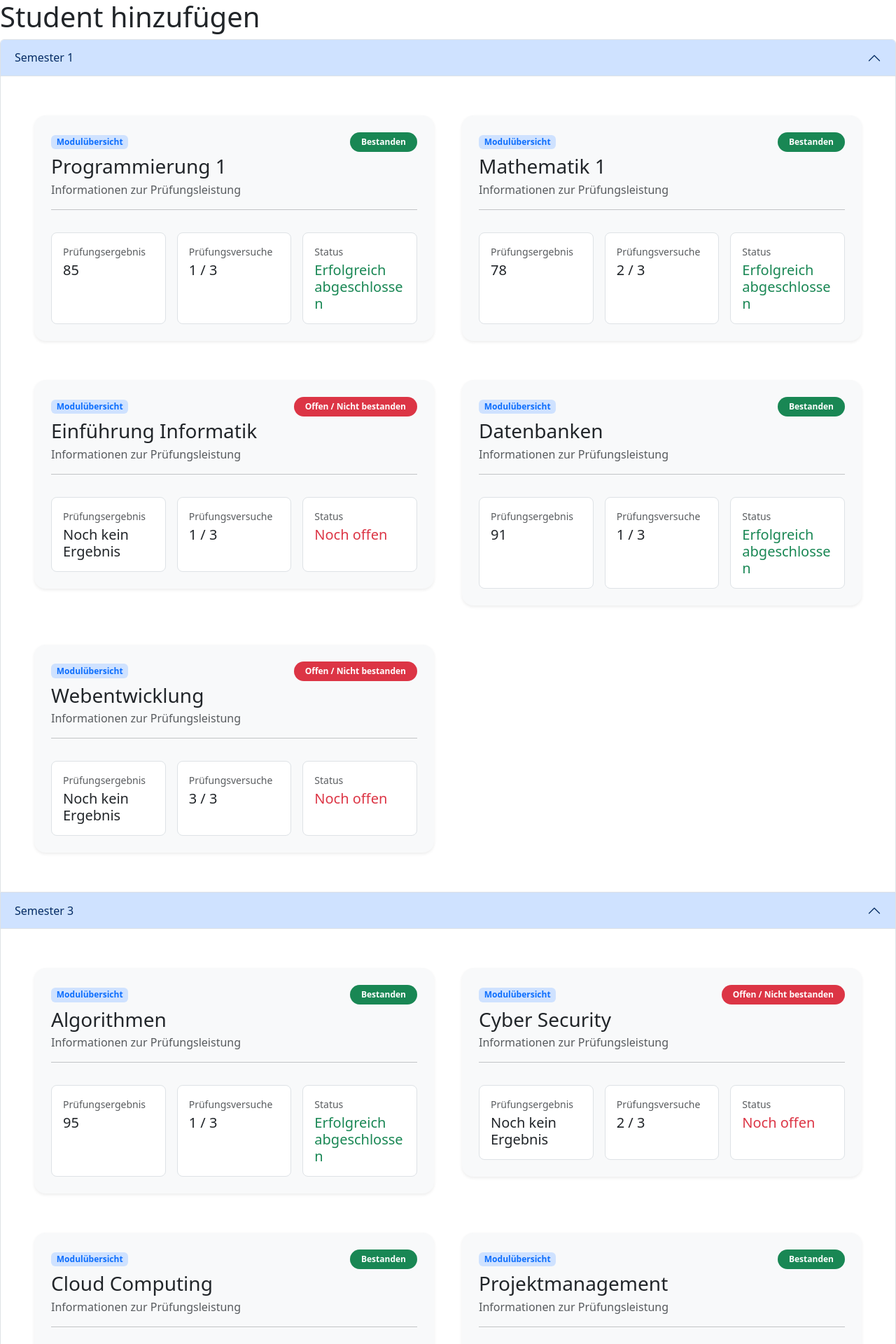
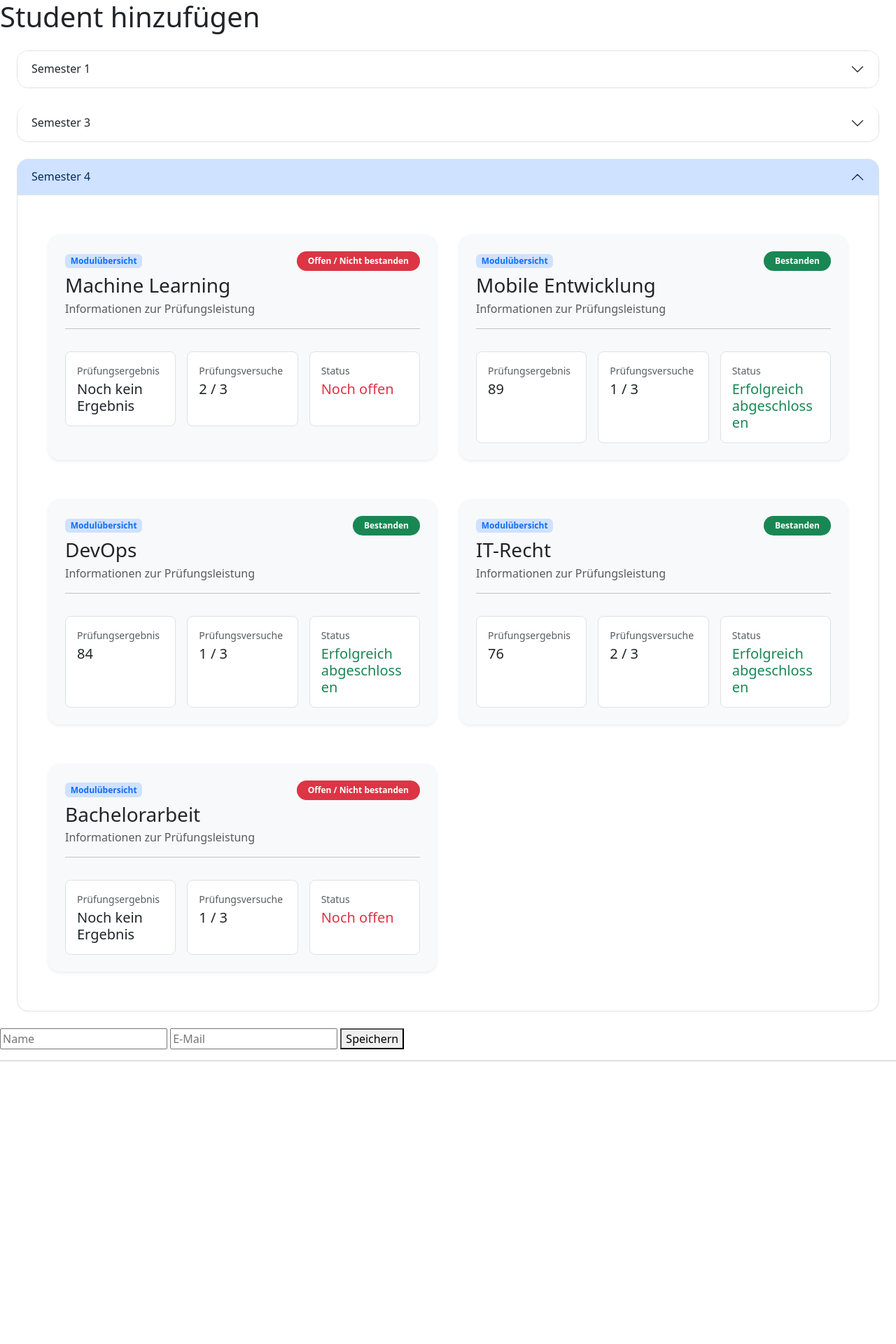
Before and after one commit to Stefanb0711/UniversityDashboard, a Flask app: page /dashboard in a window 1280 px wide. Shown: the top 1920 px of the page at 70% size. After the commit the page ends 1516 px from the top, so only its background shows below. Run offline with Flask 3, Linux system fonts and the light colour scheme.

Commit message:
Semester korretk auf und zuklappbar

```diff
--- a/templates/dashboard.html
+++ b/templates/dashboard.html
@@ -14,41 +14,44 @@
 
         <div class="accordion" id="accordionPanelsStayOpenExample">
              <!-- Semesters -->
-                {% for semester in semesters  %}
 
 
-                    <div class="accordion-item">
-                        <h2 class="accordion-header">
+<div class="accordion" id="semesterAccordion">
 
-                            {% if semester.id == current_semester.id %}
-                                <button class="accordion-button" type="button" data-bs-toggle="collapse" data-bs-target="#panelsStayOpen-collapseOne" aria-expanded="true" aria-controls="panelsStayOpen-collapseOne">
+    {% for semester in semesters %}
+
+        <div class="accordion-item m-4 rounded-4 overflow-hidden">
+            <h2 class="accordion-header" id="heading-{{ semester.id }}">
+
+                <button class="accordion-button {% if semester.id != current_semester.id %}collapsed{% endif %}"
+                        type="button"
+                        data-bs-toggle="collapse"
+                        data-bs-target="#collapse-{{ semester.id }}"
+                        aria-expanded="{% if semester.id == current_semester.id %}true{% else %}false{% endif %}"
+                        aria-controls="collapse-{{ semester.id }}">
+
                     Semester {{ semester.semester_number }}
+
                 </button>
-                            {%  endif %}
-
-                            {% if semester.id != current_semester.id %}
-                                <button class="accordion-button" type="button"
-                                        data-bs-toggle="collapse" data-bs-target="#panelsStayOpen-collapseOne" aria-expanded="false" aria-controls="panelsStayOpen-collapseOne">
-                                    Semester {{ semester.semester_number }}
-                                </button>
-                            {%  endif %}
 
             </h2>
 
-
-                        <div id="panelsStayOpen-collapseOne" class="accordion-collapse collapse show">
-
+            <div id="collapse-{{ semester.id }}"
+                 class="accordion-collapse collapse {% if semester.id == current_semester.id %}show{% endif %}"
+                 aria-labelledby="heading-{{ semester.id }}"
+                 data-bs-parent="#semesterAccordion">
 
                 <div class="accordion-body p-4">
                     <div class="container-fluid px-3 py-3">
                         <div class="row g-4">
+
                             {% for module in semester.modules %}
-                                        <div class="accordion-body col-12 col-md-6">
 
-                                            <div class="card border-0 shadow-sm rounded-4 bg-light">
+                                <div class="col-12 col-md-6 p-3">
+
+                                    <div class="card border-0 shadow-sm rounded-4 bg-light h-100">
                                         <div class="card-body p-4">
 
-                                                    <!-- Header -->
                                             <div class="d-flex justify-content-between align-items-start mb-3">
                                                 <div>
                                                     <span class="badge bg-primary-subtle text-primary mb-2">
@@ -77,10 +80,8 @@
 
                                             <hr>
 
-                                                    <!-- Informationsbereich -->
                                             <div class="row g-3 mt-2">
 
-                                                        <!-- Exam Score -->
                                                 <div class="col-md-4">
                                                     <div class="p-3 bg-white rounded-3 border h-100">
                                                         <p class="text-muted mb-1 small">
@@ -97,7 +98,6 @@
                                                     </div>
                                                 </div>
 
-                                                        <!-- Attempts -->
                                                 <div class="col-md-4">
                                                     <div class="p-3 bg-white rounded-3 border h-100">
                                                         <p class="text-muted mb-1 small">
@@ -110,7 +110,6 @@
                                                     </div>
                                                 </div>
 
-                                                        <!-- Passed -->
                                                 <div class="col-md-4">
                                                     <div class="p-3 bg-white rounded-3 border h-100">
                                                         <p class="text-muted mb-1 small">
@@ -135,20 +134,19 @@
                                     </div>
 
                                 </div>
+
                             {% endfor %}
 
                         </div>
                     </div>
                 </div>
 
+            </div>
+        </div>
 
-
-
+    {% endfor %}
 
 </div>
-
-                </div>
-            {% endfor %}
 
         </div>
 
```
Also changed, not shown: instance/meineDatenbank.db. Lines whose indentation alone changed are shown as unchanged.
